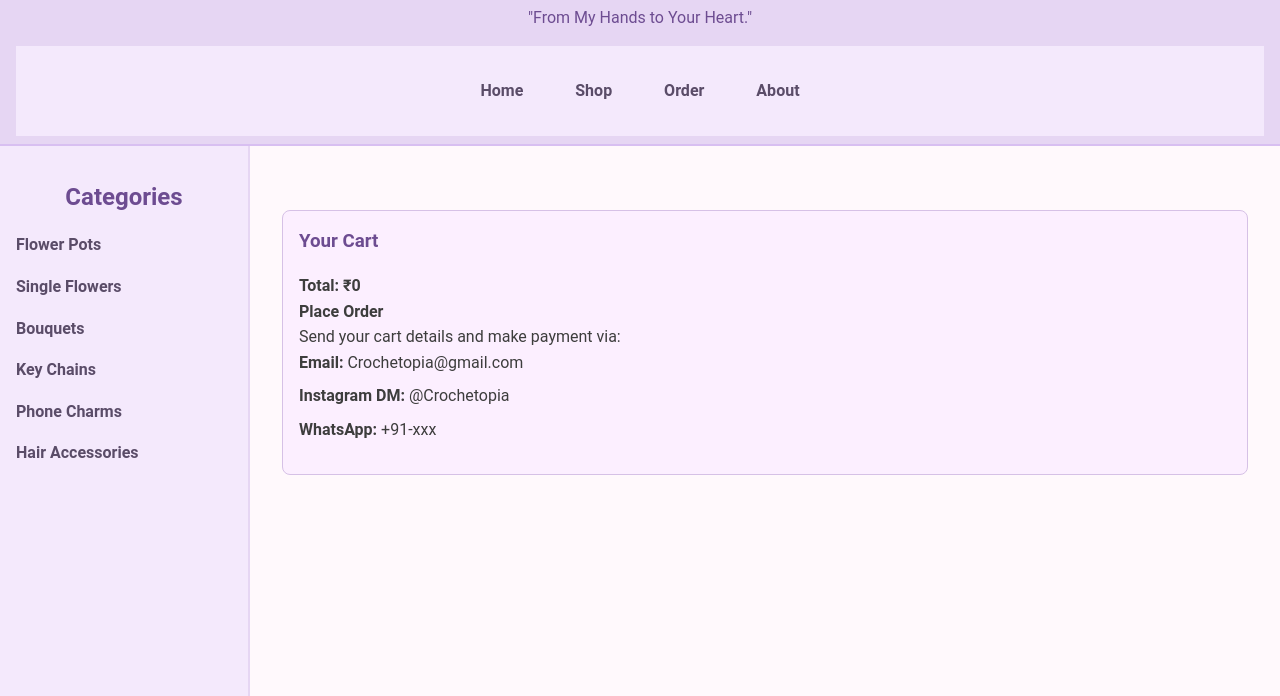
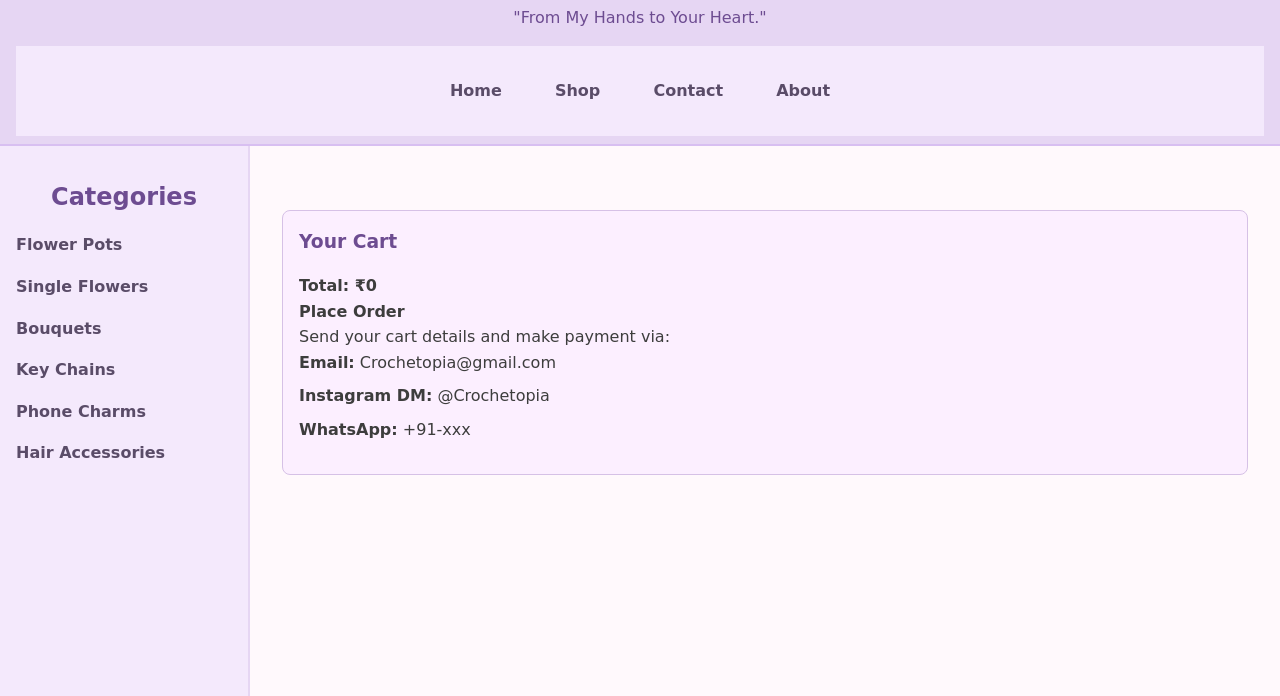
Before and after one commit to shraddha-patil09/crochetopia, a plain HTML site: page shop1.html in a window 1280 px wide. Shown: the part 104-800 px from the top of the page. Drawn offline with Linux system fonts and the light colour scheme.

Commit message:
Update shop1.html

```diff
--- a/shop1.html
+++ b/shop1.html
@@ -8,7 +8,7 @@
       margin: 0;
       padding: 0;
       box-sizing: border-box;
-      font-family: 'Roboto', sans-serif;
+      font-family: cursive;
     }
 
     body {
@@ -187,8 +187,8 @@
       <nav>
         <a href="index.html">Home</a>
         <a href="shop1.html">Shop</a>
-        <a href="#contact">Order</a>
-        <a href="#about">About</a>
+        <a href="contact.html">Contact</a>
+        <a href="about">About</a>
       </nav>
 
     </nav>
```
